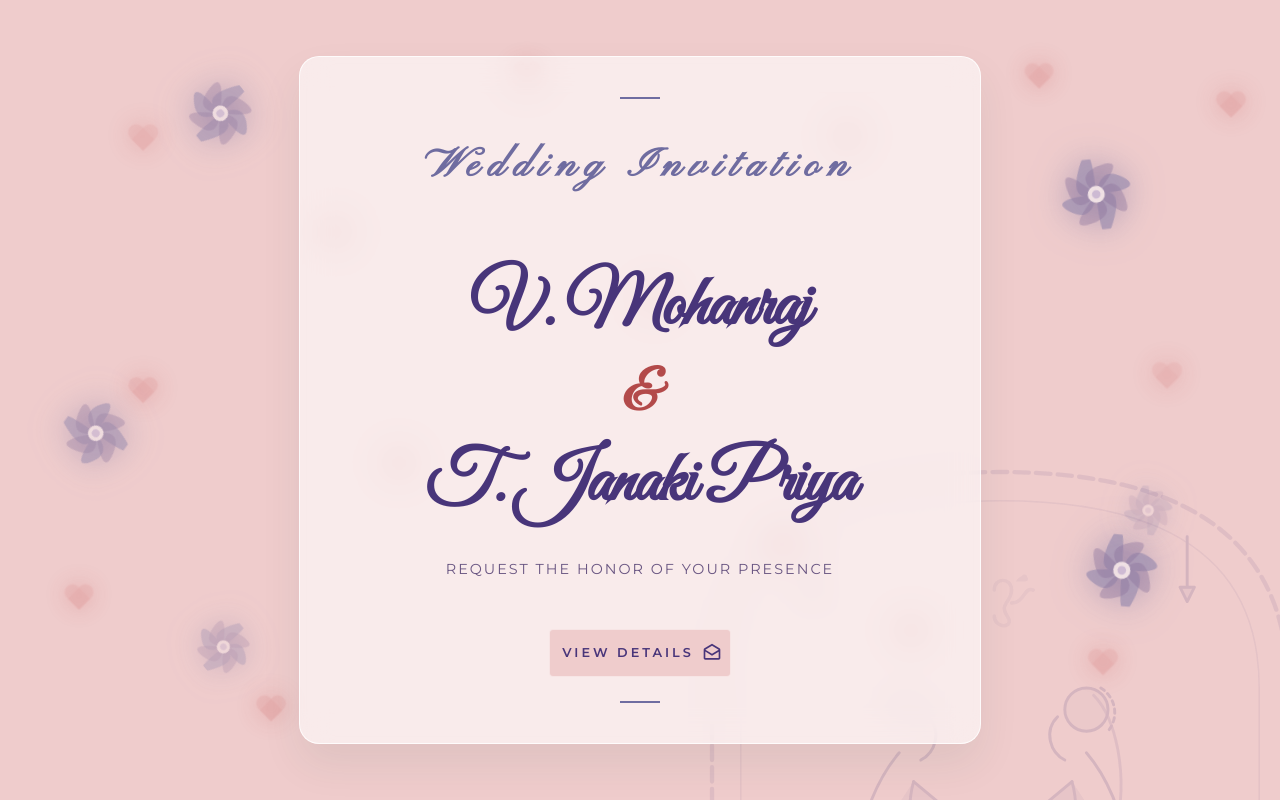
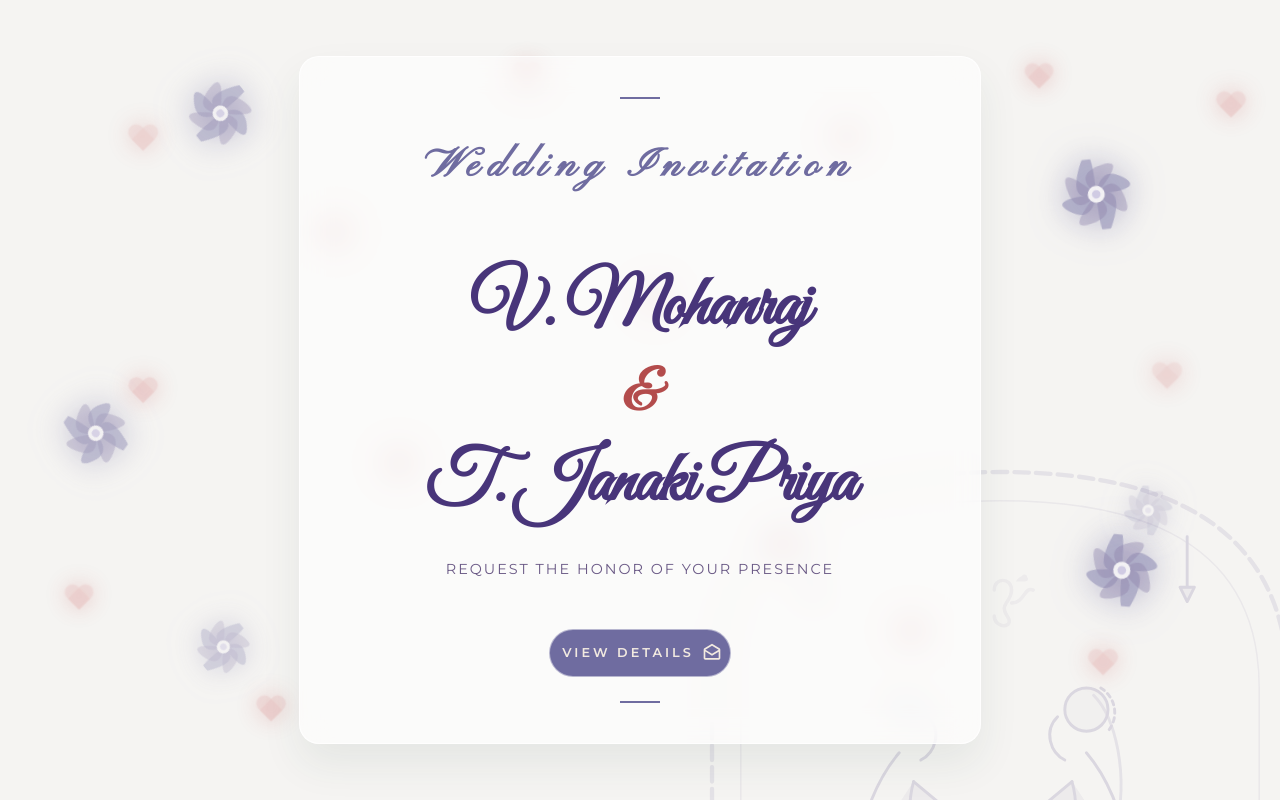
Before and after one commit to Mohanraj-VD/MJ, a React (Vite) app: page / in a window 1280 px wide. Built offline with nearby package versions, Linux system fonts and the light colour scheme; a web font is replaced by a local one.

Commit message:
style changes

```diff
--- a/src/components/Cover.jsx
+++ b/src/components/Cover.jsx
@@ -250,24 +250,27 @@ function Cover({ onOpen }) {
                         variant="outlined"
                         endIcon={<DraftsOutlinedIcon sx={{ fontSize: 20 }}/>}
                         sx={{
+
                             borderColor: "rgba(255, 255, 255, 0.5)",
-                            color: "var(--primary-color)",
+                            color: "#F2EAE0",
                             fontFamily: "'Montserrat', sans-serif",
                             fontWeight: 600,
-                            borderRadius: "4px",
+                            borderRadius: "50px",
                             padding: "12px 12px",
                             letterSpacing: 3,
                             textTransform: "uppercase",
                             fontSize: "0.8rem",
                             transition: "all 0s ease",
-                            background: "var(--bg-color)",
+                            background: "var(--secondary-color)",
                             backdropFilter: "blur(5px)",
                             borderWidth: "1px",
                             "&:hover": {
                                 borderColor: "var(--primary-color)",
-                                backgroundColor: "#EBF4DD",
+                                backgroundColor: "var(--primary-color)",
+                                color:"#F2EAE0",
                                 transform: "translateY(-1px)",
-                                boxShadow: "0 10px 20px rgba(44, 74, 59, 0.15)"
+                                boxShadow: "0 10px 20px rgba(44, 74, 59, 0.15)",
+                                borderRadius:"50px"
                             }
                         }}
                     >
--- a/src/index.css
+++ b/src/index.css
@@ -18,7 +18,7 @@
   /* Very Dark Green/Almost Black */
   /* --bg-color: #d8e0e9; Off-white with a hint of green */
   --card-bg: rgba(118, 140, 176, 0.9);
-  --bg-color: #efcccc;
+  --bg-color: #f5f4f2;
   --tertiary-color: rgba(171, 57, 57, 0.9);
 
   /* Fonts */
```
